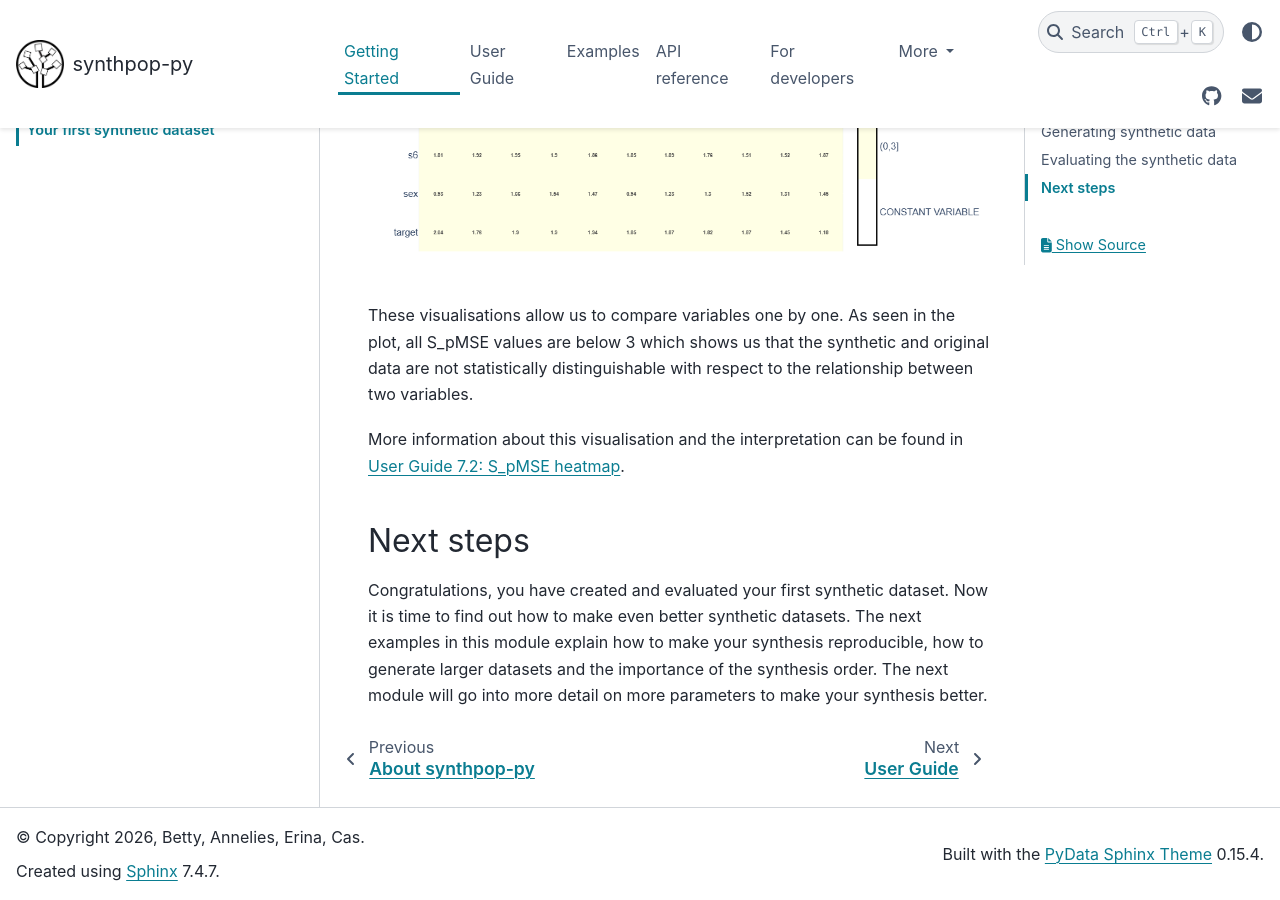
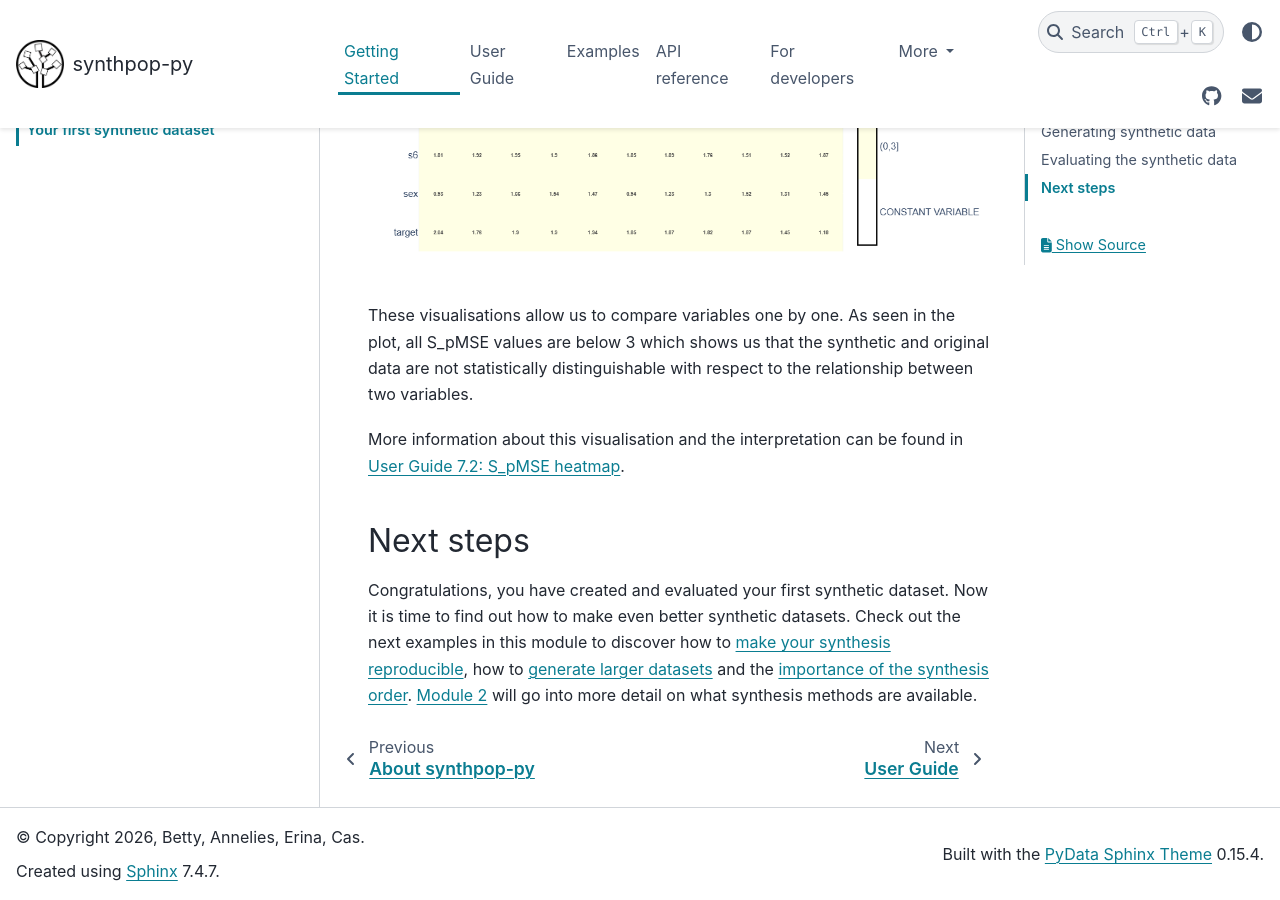
Before and after one commit to duonl/synthpop-py, a Sphinx documentation site: the page built from docs/source/examples/your_first_synthetic_dataset.md, in a window 1280 px wide and 900 px high, scrolled down 4957 px. Built offline with Sphinx 7.4.7 and the PyData theme 0.15.4, drawn with Linux system fonts in a browser that asks for light colours.

```diff
--- a/docs/source/examples/your_first_synthetic_dataset.md
+++ b/docs/source/examples/your_first_synthetic_dataset.md
@@ -125,4 +125,4 @@ These visualisations allow us to compare variables one by one. As seen in the pl
 More information about this visualisation and the interpretation can be found in {ref}`User Guide 7.2: S_pMSE heatmap <72-spmse-heatmap>`.
 
 ## Next steps
-Congratulations, you have created and evaluated your first synthetic dataset. Now it is time to find out how to make even better synthetic datasets. The next examples in this module explain how to make your synthesis reproducible, how to generate larger datasets and the importance of the synthesis order. The next module will go into more detail on more parameters to make your synthesis better.
+Congratulations, you have created and evaluated your first synthetic dataset. Now it is time to find out how to make even better synthetic datasets. Check out the next examples in this module to discover how to [make your synthesis reproducible](./reproducible_synthesis.md), how to [generate larger datasets](./generating_a_larger_dataset.md) and the [importance of the synthesis order](./changing_the_synthesis_order.md). [Module 2](changing_the_default_method.md) will go into more detail on what synthesis methods are available.
```
Also changed, not shown: docs/source/getting_started/getting_started.md (+1 -1 lines).
